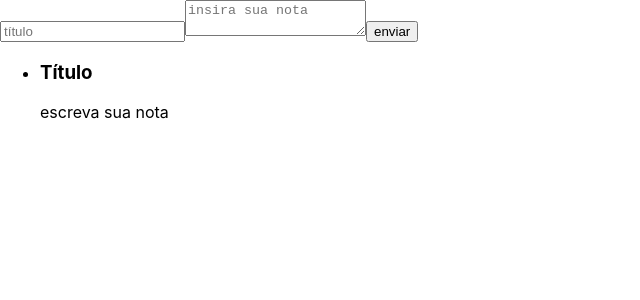
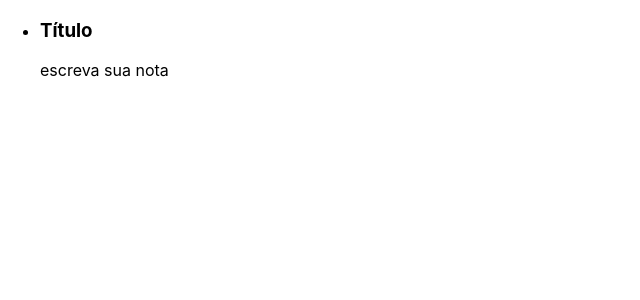
Before and after one commit to RennanDamiaoMoreira/AluraReact, a React (Create React App) app in the folder alura/: page / in a window 1280 px wide. Shown: the top 300 px of the page, without its empty margins (0-640 px from the left). Built offline with nearby package versions, Linux system fonts and the light colour scheme.

Commit message:
Update App.js

```diff
--- a/alura/src/App.js
+++ b/alura/src/App.js
@@ -1,14 +1,11 @@
 import React from "react";
+import { formularioCadastro } from "./components/fomularioCadastro";
 import ListaDeNotas from "./components/ListaDeNotas"
 
 function App() {
   return (
     <section>
-      <form>
-        <input type="text" placeholder="título" />
-        <textarea placeholder="insira sua nota" />
-        <button type="submit">enviar</button>
-      </form>
+      <formularioCadastro/>
       <ListaDeNotas/>
     </section>
   );
```
